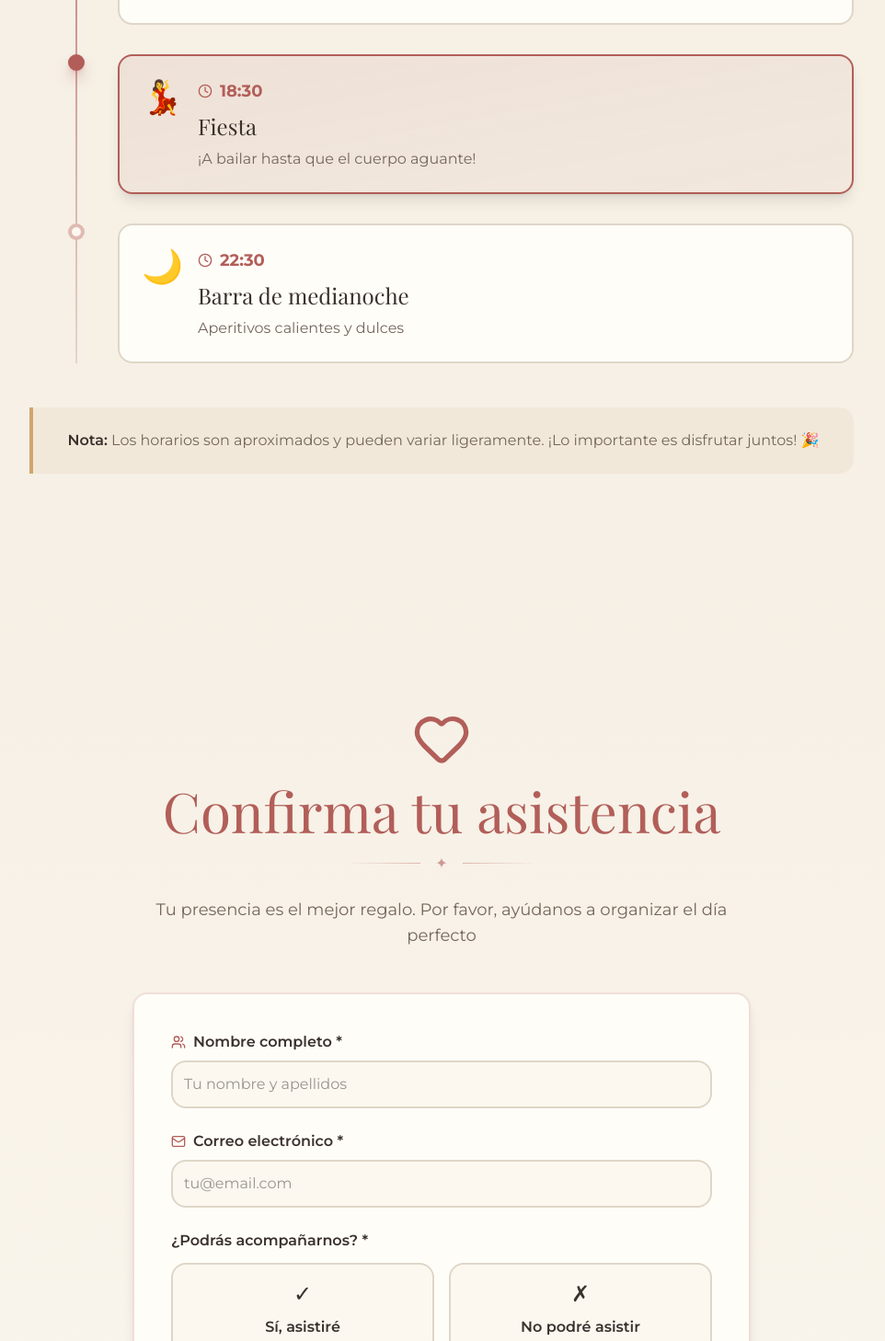
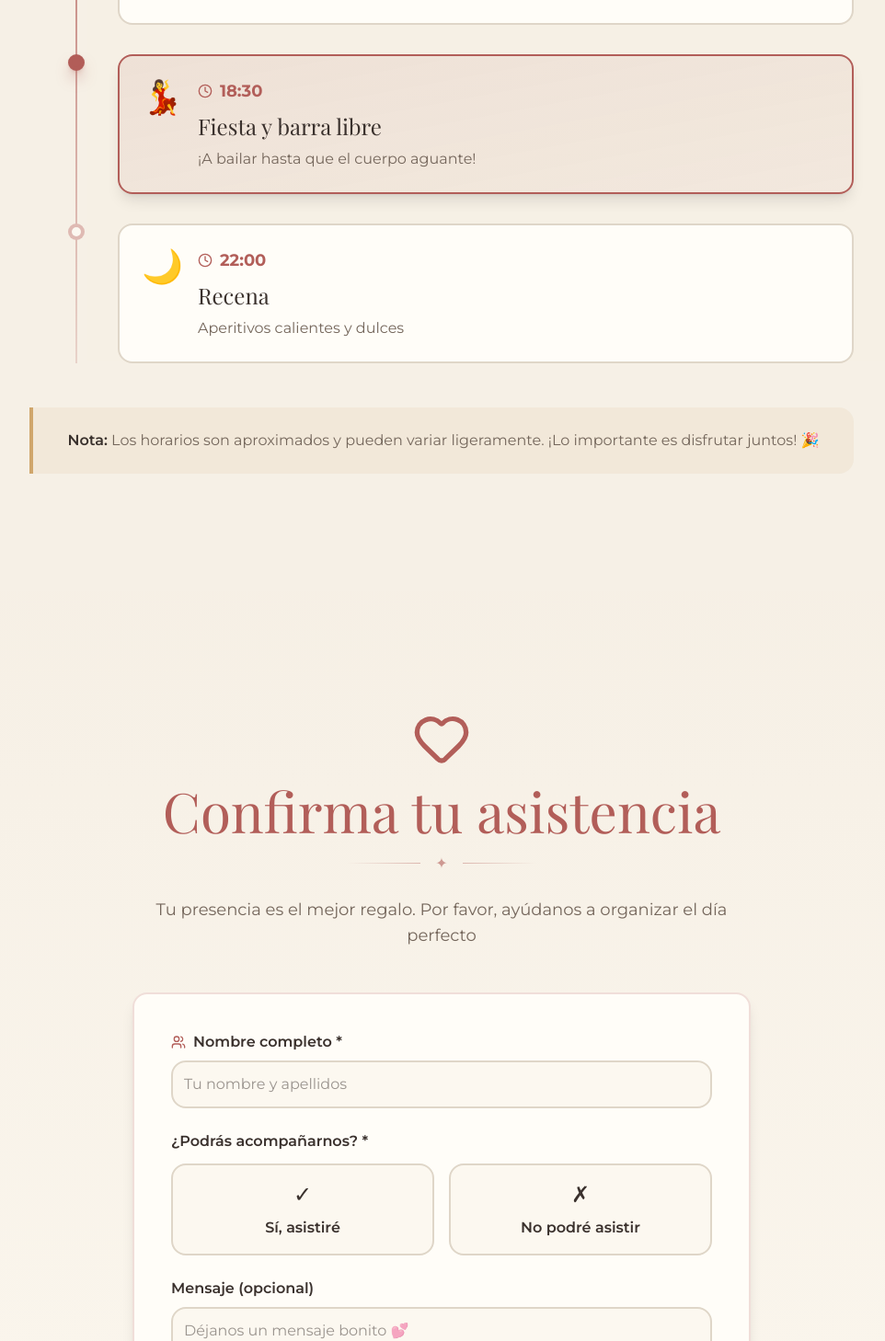
Before and after one commit to AQM19/aqmr-wedding, a Next.js app: page / in a window 1280 px wide. Shown: the part 4689-6147 px from the top of the page at 92% size, without its empty margins (160-1122 px from the left). Built offline with nearby package versions, Linux system fonts and the light colour scheme; a web font is replaced by a local one.

Commit message:
Corrección de errores en visualización de móvil

```diff
--- a/components/image-slider/ImageSlider.tsx
+++ b/components/image-slider/ImageSlider.tsx
@@ -30,7 +30,7 @@ const CornerOrnament = ({ className }: { className: string }) => (
     </svg>
 )
 
-export default function ImageSlider({ images, interval = 3000, className = '', height = 'h-[400px]', objectFit = 'cover' }: ImageSliderProps) {
+export default function ImageSlider({ images, interval = 3000, className = '', height = 'h-[200px] md:h-[400px]', objectFit = 'cover' }: ImageSliderProps) {
     const [currentIndex, setCurrentIndex] = useState(0)
 
     const nextSlide = useCallback(() => {
--- a/pages/ceremony/ceremony-section.tsx
+++ b/pages/ceremony/ceremony-section.tsx
@@ -103,7 +103,7 @@ const CeremonySection = () => {
 
                         {/* Botón mejorado */}
                         <a
-                            href="https://maps.app.goo.gl/B2cuaCaPJWnqXjMAA"
+                            href="https://maps.app.goo.gl/XR5r7w2f6cafERiD8"
                             target="_blank"
                             rel="noopener noreferrer"
                             className="block"
--- a/pages/forms/forms-section.tsx
+++ b/pages/forms/forms-section.tsx
@@ -6,7 +6,6 @@ import emailjs from '@emailjs/browser'
 
 interface RSVPForm {
     name: string
-    email: string
     attending: 'yes' | 'no' | ''
     guests: number
     allergies: string
@@ -16,7 +15,6 @@ interface RSVPForm {
 const FormsSection = () => {
     const [rsvpForm, setRSVPForm] = useState<RSVPForm>({
         name: '',
-        email: '',
         attending: '',
         guests: 1,
         allergies: '',
@@ -36,7 +34,6 @@ const FormsSection = () => {
             // Preparar datos para EmailJS
             const templateParams = {
                 from_name: rsvpForm.name,
-                from_email: rsvpForm.email,
                 attending: rsvpForm.attending === 'yes' ? '✅ SÍ asistirá' : '❌ NO podrá asistir',
                 guests: rsvpForm.guests.toString(),
                 allergies: rsvpForm.allergies || 'Ninguna',
@@ -64,7 +61,6 @@ const FormsSection = () => {
                 setSubmitted(false)
                 setRSVPForm({
                     name: '',
-                    email: '',
                     attending: '',
                     guests: 1,
                     allergies: '',
@@ -158,23 +154,6 @@ const FormsSection = () => {
                         />
                     </div>
 
-                    {/* Email */}
-                    <div className="space-y-2">
-                        <label htmlFor="email" className="text-foreground text-base font-semibold flex items-center gap-2">
-                            <Mail className="w-4 h-4 text-primary" />
-                            Correo electrónico *
-                        </label>
-                        <input
-                            id="email"
-                            type="email"
-                            placeholder="tu@email.com"
-                            value={rsvpForm.email}
-                            onChange={(e) => handleInputChange('email', e.target.value)}
-                            required
-                            className="w-full border-2 border-border focus:border-primary rounded-xl p-3 text-base transition-colors outline-none bg-background"
-                        />
-                    </div>
-
                     {/* Asistencia */}
                     <div className="space-y-3">
                         <label className="text-foreground text-base font-semibold block">
@@ -263,7 +242,7 @@ const FormsSection = () => {
                     {/* Botón enviar */}
                     <button
                         type="submit"
-                        disabled={isSubmitting || !rsvpForm.name || !rsvpForm.email || !rsvpForm.attending}
+                        disabled={isSubmitting || !rsvpForm.name || !rsvpForm.attending}
                         className="w-full bg-primary hover:bg-primary/90 disabled:bg-muted disabled:cursor-not-allowed text-primary-foreground disabled:text-muted-foreground text-lg font-semibold py-4 rounded-xl transition-all duration-300 hover:shadow-lg hover:scale-[1.02] active:scale-[0.98] flex items-center justify-center gap-2"
                     >
                         {isSubmitting ? (
--- a/pages/hero/hero-section.tsx
+++ b/pages/hero/hero-section.tsx
@@ -76,7 +76,7 @@ const HeroSection = () => {
                         ].map((item, index) => (
                             <div
                                 key={index}
-                                className="glass-card rounded-xl p-4 md:p-6 min-w-[70px] md:min-w-[100px] transform hover:scale-105 transition-transform duration-300 animate-fade-in-up"
+                                className="glass-card rounded-xl p-2 md:p-6 min-w-[70px] md:min-w-[100px] transform hover:scale-105 transition-transform duration-300 animate-fade-in-up"
                                 style={{ animationDelay: `${index * 0.1}s` }}
                             >
                                 <div className="font-serif text-3xl md:text-5xl text-primary font-bold">
--- a/pages/itinerary/itineraty-section.tsx
+++ b/pages/itinerary/itineraty-section.tsx
@@ -65,14 +65,14 @@ const ItinerarySection = () => {
         },
         {
             time: "18:30",
-            title: "Fiesta",
+            title: "Fiesta y barra libre",
             description: "¡A bailar hasta que el cuerpo aguante!",
             icon: "💃",
             highlight: true
         },
         {
-            time: "22:30",
-            title: "Barra de medianoche",
+            time: "22:00",
+            title: "Recena",
             description: "Aperitivos calientes y dulces",
             icon: "🌙"
         }
--- a/pages/restaurant/restaurant-section.tsx
+++ b/pages/restaurant/restaurant-section.tsx
@@ -111,7 +111,7 @@ const RestaurantSection = () => {
 
                         {/* Botón mejorado */}
                         <a
-                            href="https://maps.app.goo.gl/tEY5iPY9zpqQ9tGZ7"
+                            href="https://maps.app.goo.gl/Y3yeaXHXJ4wGTA7c8"
                             target="_blank"
                             rel="noopener noreferrer"
                             className="block"
```
